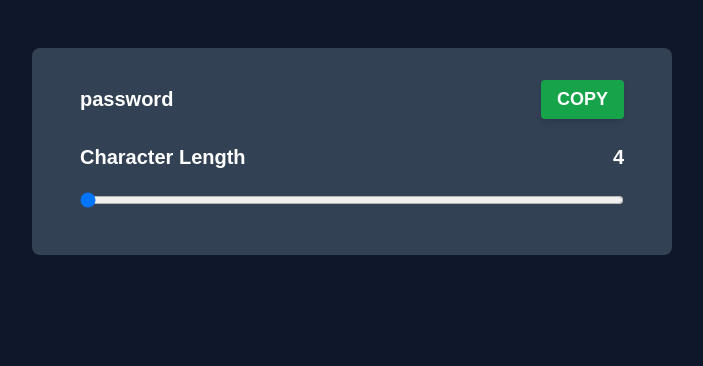
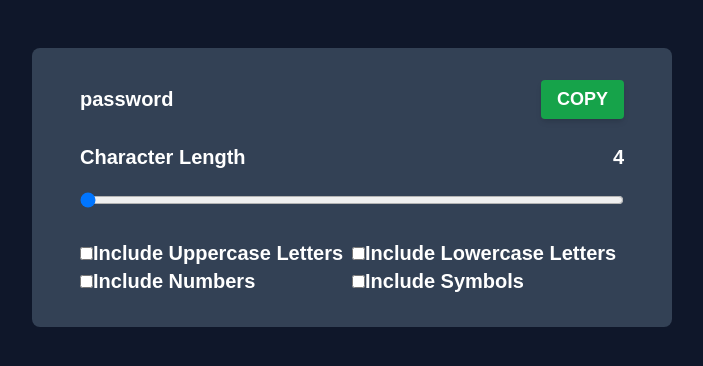
Before and after one commit to amankashyap004/password-generator-with-react, a React (Vite) app: page / in a window 1280 px wide. Shown: the top 366 px of the page, without its empty margins (288-991 px from the left). Built offline with nearby package versions, Linux system fonts and the light colour scheme; a web font is replaced by a local one.

Commit message:
create checkbox component

```diff
--- /dev/null
+++ b/src/components/Checkbox.jsx
@@ -0,0 +1,10 @@
+const Checkbox = ({ title, state, onChange }) => {
+   return (
+      <div>
+         <input type="checkbox" onChange={onChange} checked={state} />
+         <label>{title}</label>
+      </div>
+   );
+};
+
+export default Checkbox;
--- a/src/pages/Home.jsx
+++ b/src/pages/Home.jsx
@@ -1,8 +1,22 @@
 import React, { useState } from "react";
 import Btn from "../components/Btn";
+import Checkbox from "../components/Checkbox";
 
 const Home = () => {
    const [length, setLength] = useState(4);
+   const [checkboxData, setCheckboxData] = useState([
+      { title: "Include Uppercase Letters", state: false },
+      { title: "Include Lowercase Letters", state: false },
+      { title: "Include Numbers", state: false },
+      { title: "Include Symbols", state: false },
+   ]);
+
+   const handleCheckboxChange = (i) => {
+      const updatedCheckboxData = [...checkboxData];
+      updatedCheckboxData[i].state = !updatedCheckboxData[i].state;
+      setCheckboxData(updatedCheckboxData);
+   };
+
    return (
       <main className="flex justify-center items-center flex-col text-white text-xl font-extrabold py-6 px-12 rounded-lg bg-slate-700 w-1/2">
          <section className="flex justify-between items-center w-full my-2">
@@ -25,6 +39,18 @@ const Home = () => {
                />
             </div>
          </section>
+         <section className="grid grid-cols-2 my-2 w-full">
+            {checkboxData.map((checkbox, index) => {
+               return (
+                  <Checkbox
+                     key={index}
+                     title={checkbox.title}
+                     onChange={() => handleCheckboxChange(index)}
+                     state={checkbox.state}
+                  />
+               );
+            })}
+         </section>
       </main>
    );
 };
```
